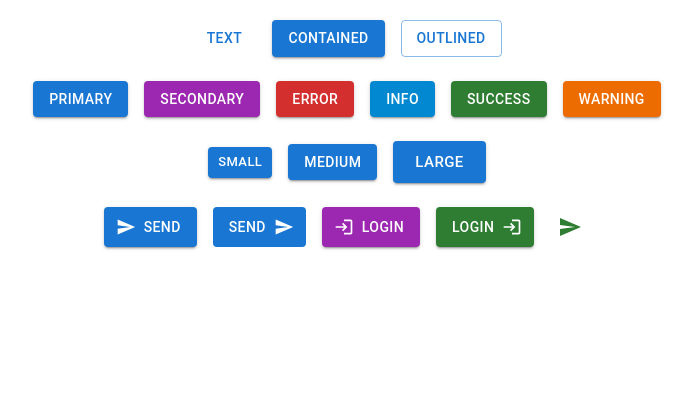
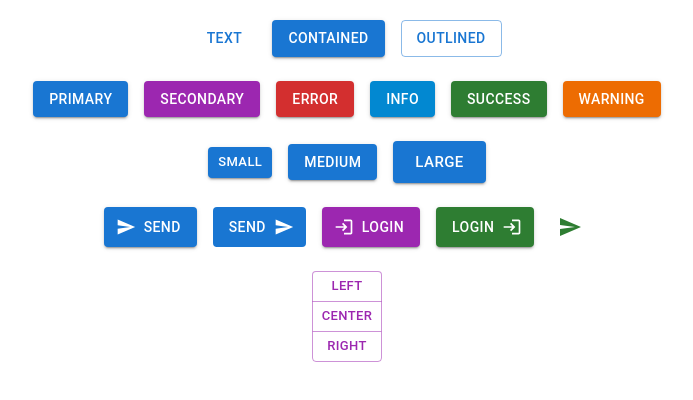
Before and after one commit to ArtyomIbatulin/MUI, a React (Vite) app in the folder mui/: page / in a window 1280 px wide. Shown: the top 400 px of the page, without its empty margins (293-986 px from the left). Built offline with nearby package versions, Linux system fonts and the light colour scheme.

Commit message:
added button group

```diff
--- a/mui/src/components/MuiButton.tsx
+++ b/mui/src/components/MuiButton.tsx
@@ -1,4 +1,4 @@
-import { Stack, Button, IconButton } from "@mui/material"
+import { Stack, Button, IconButton, ButtonGroup } from "@mui/material"
 import SendIcon from '@mui/icons-material/Send';
 import LoginIcon from '@mui/icons-material/Login';
 
@@ -34,7 +34,7 @@
 
             <Stack direction='row' spacing={2}>
               <Button variant='contained' color='primary' startIcon={<SendIcon />}disableRipple>Send</Button>
-              <Button variant='contained' color='primary' endIcon={<SendIcon />}disableRipple disableElevation>Send</Button>
+              <Button variant='contained' color='primary' endIcon={<SendIcon />}disableElevation>Send</Button>
               <Button
               variant='contained'
               color='secondary'
@@ -48,6 +48,13 @@
                 <SendIcon/>
               </IconButton>
             </Stack>
+            <Stack  direction='row' spacing={2}>
+              <ButtonGroup variant='outlined' orientation='vertical' size='small' color='secondary' aria-label="button group" >
+                <Button onClick={()=>{alert('Left')}}>Left</Button>
+                <Button>Center</Button>
+                <Button>Right</Button>
+              </ButtonGroup>
+            </Stack>
         </Stack>
     </div>
   )
```
